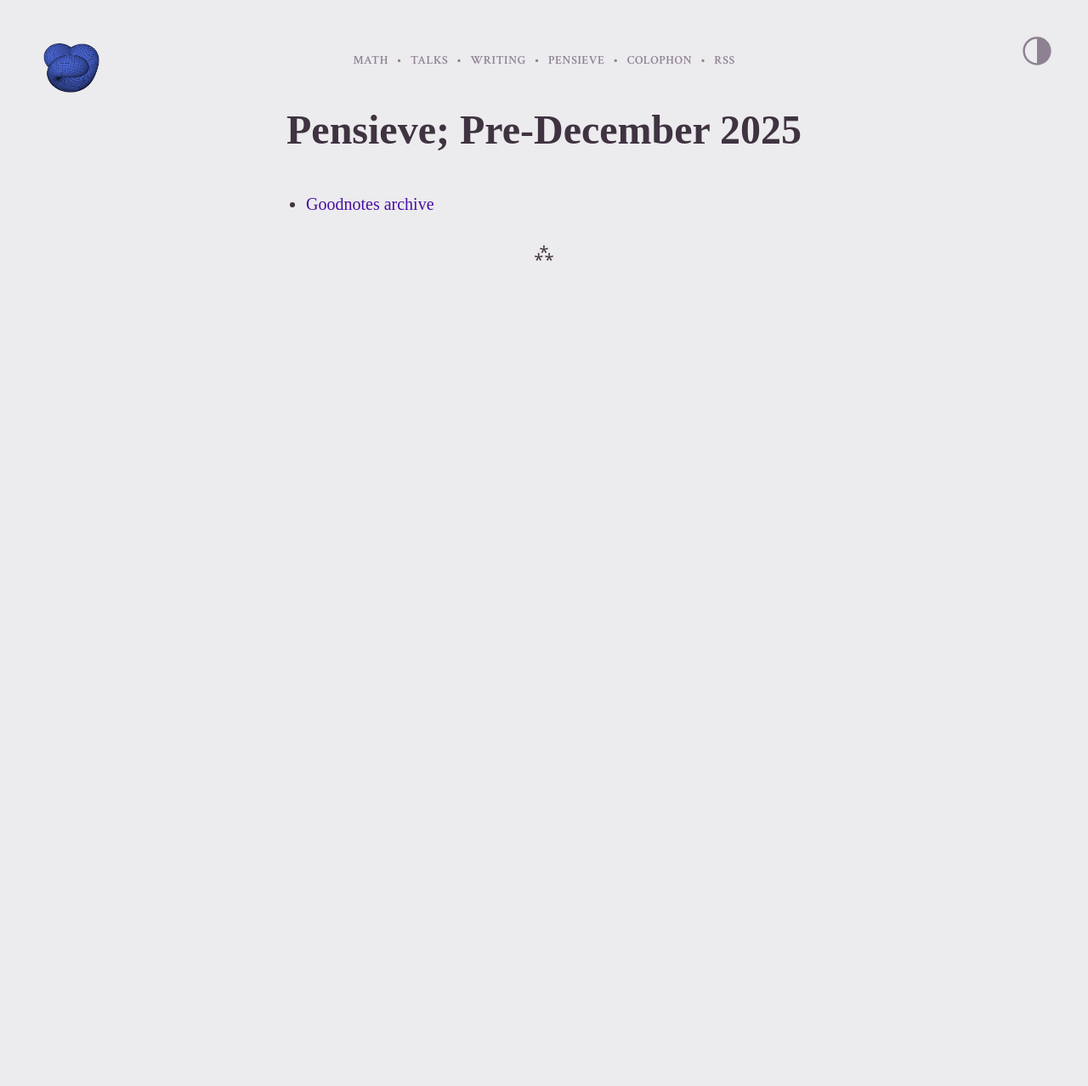
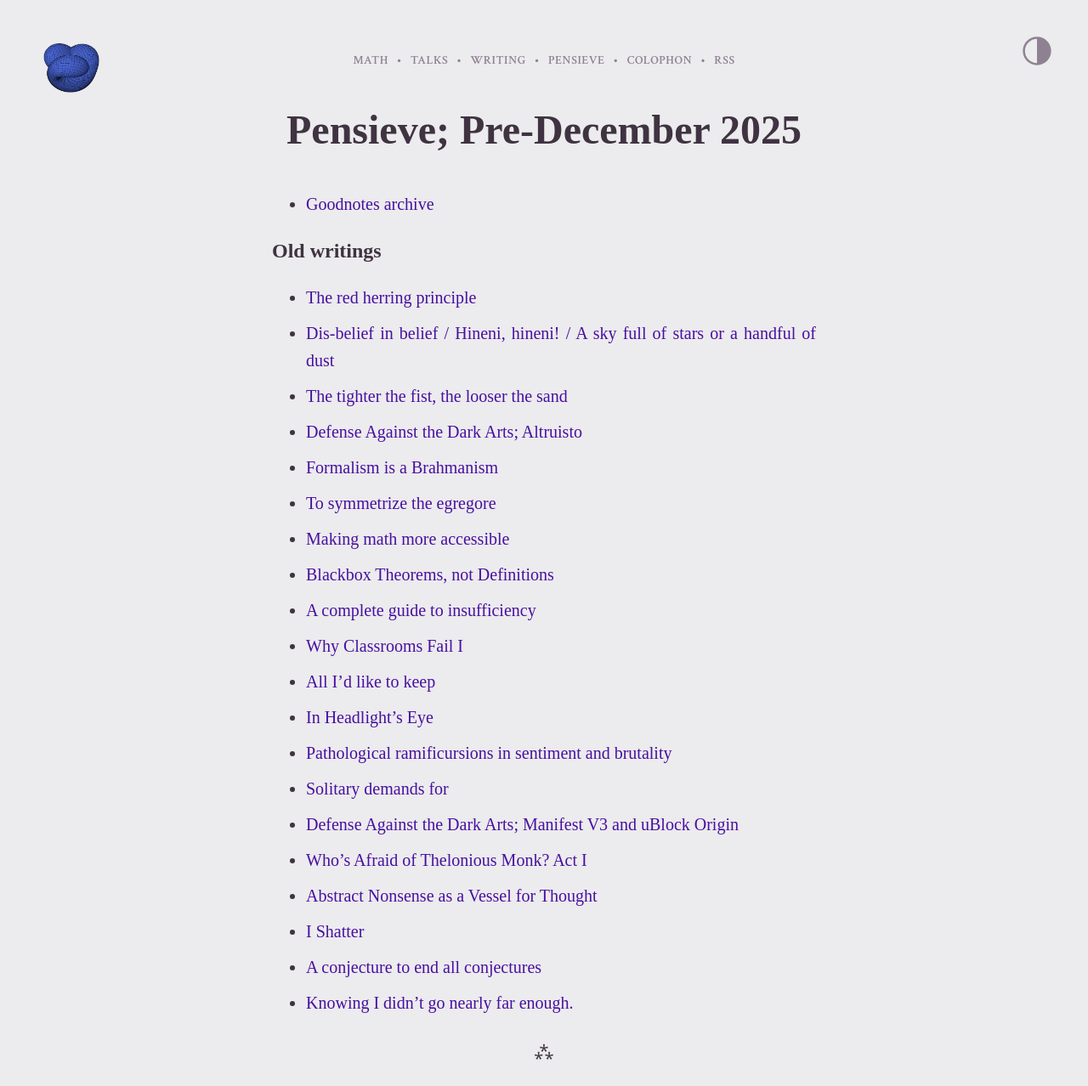
Before and after one commit to williamrygao/williamrygao.github.io, a Jekyll site: the page built from pensieve/archive/archive.md, in a window 1280 px wide. Shown: the whole page at 85% size. Built offline with Jekyll 4.4.1, drawn with Linux system fonts in a browser that asks for light colours; before the commit the page ends 900 px from its top, so only the background shows below that.

Commit message:
Reconstructing writing

```diff
--- a/pensieve/archive/archive.md
+++ b/pensieve/archive/archive.md
@@ -6,4 +6,26 @@ title: Pensieve; Pre-December 2025
 # Pensieve; Pre-December 2025
 * [Goodnotes archive](/pensieve/archive/2026-01-30-goodnotes-archive.pdf)
 
+## Old writings
+* <a href="/herring">The red herring principle</a>
+* <a href="/triptych">Dis-belief in belief / Hineni, hineni! / A sky full of stars or a handful of dust</a>
+* <a href="/tighter">The tighter the fist, the looser the sand</a>
+* <a href="/defense2">Defense Against the Dark Arts; Altruisto</a>
+* <a href="/formalism">Formalism is a Brahmanism</a>
+* <a href="/fusrp">To symmetrize the egregore</a>
+* <a href="/accessible">Making math more accessible</a>
+* <a href="/blackbox">Blackbox Theorems, not Definitions</a>
+* <a href="/insufficiency">A complete guide to insufficiency</a>
+* <a href="/classrooms1">Why Classrooms Fail I</a>
+* <a href="/keep">All I'd like to keep</a>
+* <a href="/headlights">In Headlight's Eye</a>
+* <a href="/ramificursions">Pathological ramificursions in sentiment and brutality</a>
+* <a href="/solitary">Solitary demands for</a>
+* <a href="/defense">Defense Against the Dark Arts; Manifest V3 and uBlock Origin</a>
+* <a href="/monk">Who's Afraid of Thelonious Monk? Act I</a>
+* <a href="/abstract-nonsense">Abstract Nonsense as a Vessel for Thought</a>
+* <a href="/shatter">I Shatter</a>
+* <a href="/proof">A conjecture to end all conjectures</a>
+* <a href="/mahashmashana">Knowing I didn’t go nearly far enough.</a>
+
 ---
```
Also changed, not shown: blog.md (+6 -4 lines), pensieve.md (+1 -0 lines).
